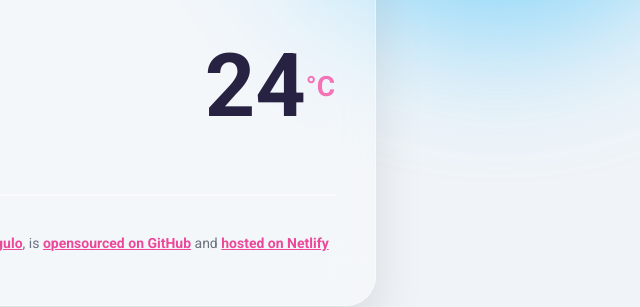
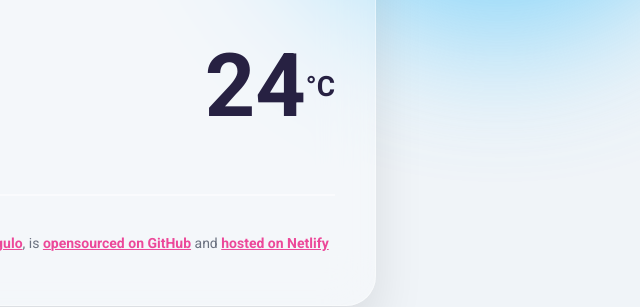
Before and after one commit to Memzy2/SheCodes-W6-Final-Project, a website built with Parcel: page index.html in a window 1280 px wide. Shown: the part 316-623 px from the top of the page, 605-1245 px from the left. Built offline with nearby package versions, Linux system fonts and the light colour scheme.

Commit message:
Updated the styles.css file

```diff
--- a/src/styles.css
+++ b/src/styles.css
@@ -141,7 +141,7 @@ main {
 }
 
 .current-temperature-unit {
-  color: #f472b6;
+  color: #272142;
   font-weight: bold;
   font-size: 28px;
   margin-top: 6x;
```
